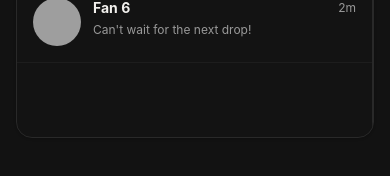
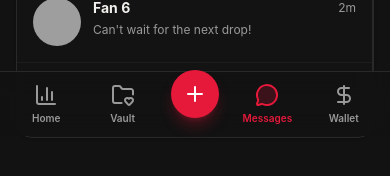
Before and after one commit to hamisigad71/2nddemo, a React (Vite) app: page /messages in a window 390 px wide. Shown: the part 708-884 px from the top of the page. Before the commit the page ends 862 px from the top, so only its background shows below. Built offline with nearby package versions, Linux system fonts and the light colour scheme; grey boxes are pictures that could not be loaded.

Commit message:
buttom nabar back

```diff
--- a/src/components/CreatorLayout.tsx
+++ b/src/components/CreatorLayout.tsx
@@ -102,11 +102,40 @@ const CreatorLayout: React.FC<CreatorLayoutProps> = ({ children }) => {
       </aside>
 
       {/* Main Content Area */}
-      <main className="flex-1 w-full overflow-y-auto p-4 md:p-8 lg:p-12 pb-safe">
+      <main className="flex-1 w-full overflow-y-auto p-4 md:p-8 lg:p-12 pb-24 md:pb-12">
         <div className="max-w-5xl mx-auto">
           {children}
         </div>
       </main>
+
+      {/* Mobile Bottom Navbar (quick access) */}
+      <nav className="md:hidden fixed bottom-0 left-0 right-0 bg-background/95 backdrop-blur-md border-t border-border flex items-center justify-around px-2 py-2 z-50">
+        {[
+          { name: 'Home', path: '/dashboard', icon: BarChart3 },
+          { name: 'Vault', path: '/vault', icon: FolderHeart },
+          { name: 'Post', path: '/create-post', icon: Plus, isAction: true },
+          { name: 'Messages', path: '/messages', icon: MessageCircle },
+          { name: 'Wallet', path: '/wallet', icon: DollarSign },
+        ].map((item) => {
+          const isActive = location.pathname === item.path;
+          const Icon = item.icon;
+          if (item.isAction) {
+            return (
+              <Link key={item.name} to={item.path}
+                className="flex items-center justify-center w-12 h-12 bg-primary text-primary-foreground rounded-full shadow-lg shadow-primary/30 -mt-5 hover:scale-105 transition-transform">
+                <Icon className="w-6 h-6" />
+              </Link>
+            );
+          }
+          return (
+            <Link key={item.name} to={item.path}
+              className={`flex flex-col items-center justify-center gap-1 w-14 h-12 transition-colors ${isActive ? 'text-primary' : 'text-muted-foreground'}`}>
+              <Icon className={`w-6 h-6 ${isActive ? 'fill-primary/20' : ''}`} />
+              <span className="text-[10px] font-semibold">{item.name}</span>
+            </Link>
+          );
+        })}
+      </nav>
 
     </div>
   );
```
